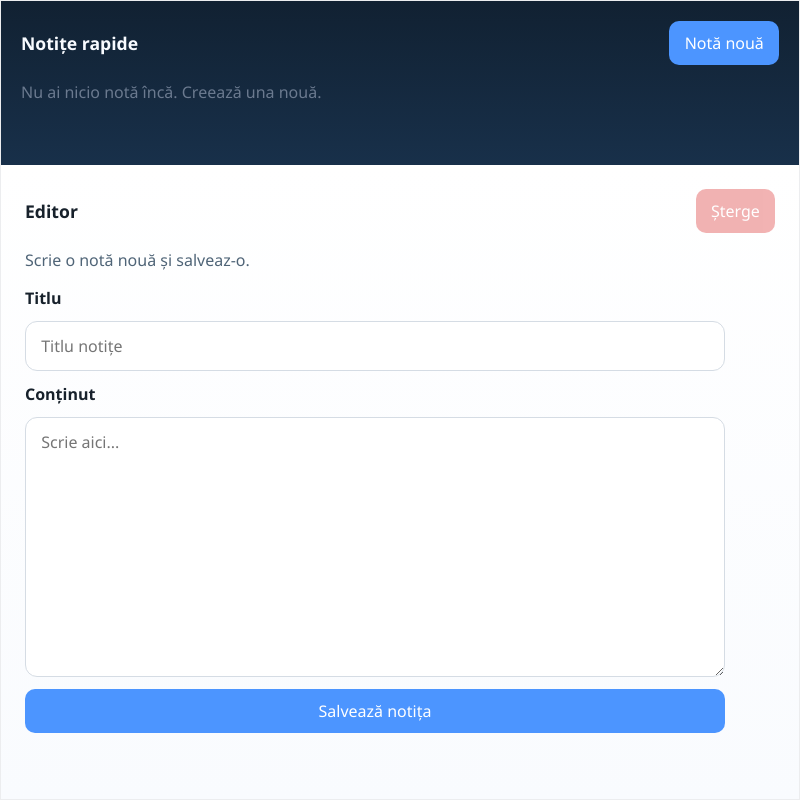
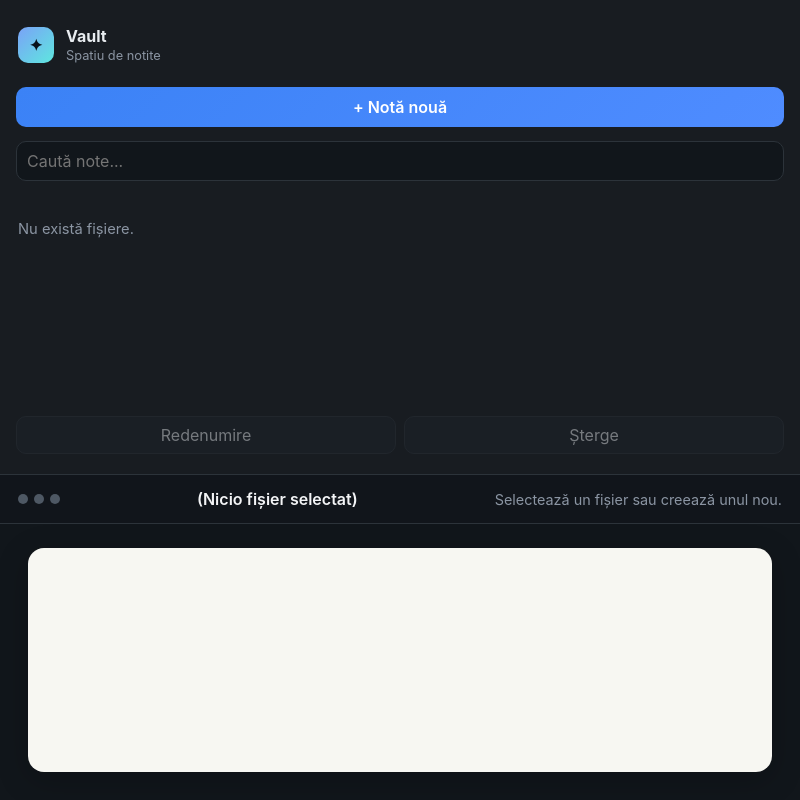
Before and after one commit to SKOBOCKI/todo, an Electron app: page index.html in a window 800 px wide. Drawn offline with Linux system fonts and the light colour scheme.

Commit message:
update the design

```diff
--- a/index.html
+++ b/index.html
@@ -3,44 +3,60 @@
   <head>
     <meta charset="UTF-8" />
     <meta name="viewport" content="width=device-width, initial-scale=1.0" />
-    <title>Notițe rapide</title>
+    <title>Vault Notes</title>
     <link rel="stylesheet" href="styles.css" />
   </head>
   <body>
-    <div class="app">
+    <div class="workspace">
       <aside class="sidebar">
-        <div class="sidebar-header">
-          <h1>Notițe rapide</h1>
-          <button id="new-note" type="button">Notă nouă</button>
+        <div class="brand">
+          <div class="brand-mark">✦</div>
+          <div>
+            <h1>Vault</h1>
+            <p>Spatiu de notite</p>
+          </div>
         </div>
-        <div id="note-list" class="note-list"></div>
+
+        <button id="new-note" class="primary-btn" type="button">
+          + Notă nouă
+        </button>
+
+        <div class="sidebar-toolbar">
+          <input id="filter" placeholder="Caută note..." />
+        </div>
+
+        <div id="note-list" class="note-list" role="list"></div>
+
+        <div class="sidebar-actions">
+          <button id="rename-note" type="button" disabled>Redenumire</button>
+          <button id="delete-note" type="button" disabled>Șterge</button>
+        </div>
       </aside>
 
-      <main class="editor">
-        <div class="toolbar">
-          <h2>Editor</h2>
-          <button id="delete-note" type="button" disabled>Șterge</button>
-        </div>
-        <p id="status" class="status">Alege o notă sau creează una nouă.</p>
+      <main class="editor-shell">
+        <header class="topbar">
+          <div class="topbar-left">
+            <span class="dot"></span>
+            <span class="dot"></span>
+            <span class="dot"></span>
+          </div>
+          <div class="topbar-title" id="file-title">Selectează o notă</div>
+          <div class="topbar-right">
+            <span id="status" class="status"
+              >Alege o pagină sau creează una nouă.</span
+            >
+          </div>
+        </header>
 
-        <form id="note-form" class="note-form">
-          <label for="title">Titlu</label>
-          <input
-            id="title"
-            name="title"
-            type="text"
-            placeholder="Titlu notițe"
-          />
-
-          <label for="content">Conținut</label>
-          <textarea
-            id="content"
-            name="content"
-            placeholder="Scrie aici..."
-          ></textarea>
-
-          <button class="primary" type="submit">Salvează notița</button>
-        </form>
+        <section class="canvas-panel">
+          <div
+            id="canvas"
+            class="canvas"
+            contenteditable="true"
+            spellcheck="false"
+            aria-label="Editor text"
+          ></div>
+        </section>
       </main>
     </div>
 
--- a/package.json
+++ b/package.json
@@ -2,8 +2,8 @@
   "name": "my-electron-app",
   "version": "1.0.0",
   "scripts": {
-    "start": "electron .",
-    "desktop": "electron .",
+    "start": "bash ./launch-app.sh",
+    "desktop": "bash ./launch-app.sh",
     "serve": "node server.js",
     "test": "node --test"
   },
--- a/renderer.js
+++ b/renderer.js
@@ -7,13 +7,14 @@ import {
 } from "./notes.mjs";
 
 const storage = window.localStorage;
-const noteForm = document.querySelector("#note-form");
 const noteList = document.querySelector("#note-list");
-const titleInput = document.querySelector("#title");
-const contentInput = document.querySelector("#content");
 const statusLine = document.querySelector("#status");
 const deleteButton = document.querySelector("#delete-note");
 const newButton = document.querySelector("#new-note");
+const renameButton = document.querySelector("#rename-note");
+const filterInput = document.querySelector("#filter");
+const fileTitle = document.querySelector("#file-title");
+const canvas = document.querySelector("#canvas");
 
 let notes = loadNotes(storage);
 let selectedNoteId = null;
@@ -28,26 +29,45 @@ function formatDate(isoString) {
   }).format(date);
 }
 
-function renderNotes() {
+function debounce(fn, ms = 250) {
+  let t;
+  return (...args) => {
+    clearTimeout(t);
+    t = setTimeout(() => fn(...args), ms);
+  };
+}
+
+function escapeHtml(s) {
+  return String(s).replace(
+    /[&<>\"]/g,
+    (m) => ({ "&": "&amp;", "<": "&lt;", ">": "&gt;", '"': "&quot;" })[m],
+  );
+}
+
+function renderNotes(filter = "") {
   noteList.innerHTML = "";
 
-  if (notes.length === 0) {
+  const list = notes.filter((n) =>
+    n.title.toLowerCase().includes(filter.toLowerCase()),
+  );
+  if (list.length === 0) {
     const empty = document.createElement("p");
     empty.className = "empty-state";
-    empty.textContent = "Nu ai nicio notă încă. Creează una nouă.";
+    empty.textContent = "Nu există fișiere.";
     noteList.appendChild(empty);
     return;
   }
 
   const fragment = document.createDocumentFragment();
-
-  notes.forEach((note) => {
-    const item = document.createElement("button");
-    item.type = "button";
+  list.forEach((note) => {
+    const item = document.createElement("div");
     item.className = `note-item${note.id === selectedNoteId ? " active" : ""}`;
+    item.setAttribute("role", "listitem");
     item.innerHTML = `
-      <strong>${note.title}</strong>
-      <span>${formatDate(note.updatedAt)}</span>
+      <div class="meta">
+        <strong>${escapeHtml(note.title)}</strong>
+        <span>${formatDate(note.updatedAt)}</span>
+      </div>
     `;
     item.addEventListener("click", () => selectNote(note.id));
     fragment.appendChild(item);
@@ -60,72 +80,76 @@ function updateStatus(message) {
   statusLine.textContent = message;
 }
 
-function resetForm() {
-  titleInput.value = "";
-  contentInput.value = "";
+function resetSelection() {
   selectedNoteId = null;
+  fileTitle.textContent = "(Nicio fișier selectat)";
+  canvas.innerHTML = "";
   deleteButton.disabled = true;
-  updateStatus("Scrie o notă nouă și salveaz-o.");
+  renameButton.disabled = true;
+  updateStatus("Selectează un fișier sau creează unul nou.");
 }
 
 function selectNote(noteId) {
   const note = notes.find((item) => item.id === noteId);
-  if (!note) {
-    return;
-  }
+  if (!note) return;
 
   selectedNoteId = note.id;
-  titleInput.value = note.title;
-  contentInput.value = note.content;
+  fileTitle.textContent = note.title;
+  canvas.innerText = note.content || "";
   deleteButton.disabled = false;
-  updateStatus(`Se editează: ${note.title}`);
+  renameButton.disabled = false;
+  updateStatus(`Editezi: ${note.title}`);
+  renderNotes(filterInput?.value || "");
+}
+
+// removed legacy form-based save/delete handlers
+
+const saveCanvasDebounced = debounce(() => {
+  if (!selectedNoteId) return;
+  const content = canvas.innerText.replace(/\u00A0/g, " ");
+  notes = updateNote(notes, selectedNoteId, { content });
+  saveNotes(notes, storage);
+  updateStatus("Salvat");
+}, 400);
+
+function createNewFile() {
+  const idx = notes.length + 1;
+  notes = addNote(notes, `Fișier ${idx}`, "");
+  selectedNoteId = notes[0].id;
+  saveNotes(notes, storage);
+  selectNote(selectedNoteId);
+}
+
+function renameSelected() {
+  if (!selectedNoteId) return;
+  const note = notes.find((n) => n.id === selectedNoteId);
+  const newName = prompt("Numele nou al fișierului:", note.title);
+  if (!newName) return;
+  notes = updateNote(notes, selectedNoteId, { title: newName });
+  saveNotes(notes, storage);
+  selectNote(selectedNoteId);
+}
+
+function deleteSelectedNote() {
+  if (!selectedNoteId) return;
+  if (!confirm("Ștergi fișierul selectat?")) return;
+  notes = deleteNote(notes, selectedNoteId);
+  saveNotes(notes, storage);
+  resetSelection();
   renderNotes();
 }
 
-function saveCurrentNote(event) {
-  event.preventDefault();
+newButton.addEventListener("click", createNewFile);
+deleteButton.addEventListener("click", deleteSelectedNote);
+renameButton.addEventListener("click", renameSelected);
 
-  const title = titleInput.value.trim();
-  const content = contentInput.value.trim();
+filterInput?.addEventListener("input", (e) => renderNotes(e.target.value));
 
-  if (!title && !content) {
-    updateStatus("Adaugă un titlu sau un conținut înainte de a salva.");
-    return;
-  }
-
-  if (selectedNoteId) {
-    notes = updateNote(notes, selectedNoteId, { title, content });
-    updateStatus("Notița a fost actualizată.");
-  } else {
-    const created = addNote(notes, title, content);
-    notes = created;
-    selectedNoteId = notes[0].id;
-    updateStatus("Notița a fost creată.");
-  }
-
-  saveNotes(notes, storage);
-  renderNotes();
-}
-
-function deleteSelectedNote() {
-  if (!selectedNoteId) {
-    return;
-  }
-
-  notes = deleteNote(notes, selectedNoteId);
-  saveNotes(notes, storage);
-  resetForm();
-  renderNotes();
-  updateStatus("Notița a fost ștearsă.");
-}
-
-newButton.addEventListener("click", () => {
-  resetForm();
-  renderNotes();
+canvas?.addEventListener("input", saveCanvasDebounced);
+canvas?.addEventListener("paste", (e) => {
+  setTimeout(saveCanvasDebounced, 50);
 });
 
-deleteButton.addEventListener("click", deleteSelectedNote);
-noteForm.addEventListener("submit", saveCurrentNote);
-
-resetForm();
+// init
+resetSelection();
 renderNotes();
--- a/styles.css
+++ b/styles.css
@@ -1,8 +1,14 @@
 :root {
-  color-scheme: light dark;
-  font-family: "Segoe UI", sans-serif;
-  background: #f4f7fb;
-  color: #17212b;
+  color-scheme: dark;
+  font-family: "Inter", "Segoe UI", sans-serif;
+  --bg: #0f1215;
+  --panel: #181c21;
+  --panel-2: #22272d;
+  --line: #2c333a;
+  --text: #e8ecf0;
+  --muted: #8b95a3;
+  --accent: #7aa2f7;
+  --accent-2: #3b82f6;
 }
 
 * {
@@ -12,170 +18,211 @@
 body {
   margin: 0;
   min-height: 100vh;
-  padding: 24px;
-  display: flex;
-  justify-content: center;
-  align-items: stretch;
-  background: radial-gradient(
-    circle at top,
-    #eef4ff 0%,
-    #f3f7fd 45%,
-    #e8eef8 100%
-  );
+  background: linear-gradient(135deg, #0b0d10, #14191f 55%, #171b21);
+  color: var(--text);
 }
 
 button,
-input,
-textarea {
+input {
   font: inherit;
-}
-
-.app {
-  display: grid;
-  grid-template-columns: minmax(260px, 320px) 1fr;
-  width: min(100%, 1200px);
-  min-height: calc(100vh - 48px);
-  border-radius: 24px;
-  overflow: hidden;
-  box-shadow: 0 24px 60px rgba(17, 33, 50, 0.18);
-  border: 1px solid rgba(17, 33, 50, 0.08);
-  background: white;
-}
-
-.sidebar {
-  background: linear-gradient(180deg, #112132 0%, #18304a 100%);
-  color: #f8fbff;
-  padding: 1.25rem;
-  display: flex;
-  flex-direction: column;
-  gap: 1rem;
-}
-
-.sidebar-header,
-.toolbar {
-  display: flex;
-  align-items: center;
-  justify-content: space-between;
-  gap: 0.75rem;
-}
-
-h1,
-h2 {
-  margin: 0;
-  font-size: 1.1rem;
 }
 
 button {
   border: none;
-  border-radius: 10px;
   cursor: pointer;
-  transition:
-    transform 0.2s ease,
-    opacity 0.2s ease;
 }
 
-button:hover {
-  transform: translateY(-1px);
+.workspace {
+  display: grid;
+  grid-template-columns: minmax(280px, 320px) 1fr;
+  min-height: 100vh;
 }
 
-#new-note,
-#delete-note,
-.primary {
-  background: #4c95ff;
-  color: white;
-  padding: 0.7rem 0.95rem;
+.sidebar {
+  background: var(--panel);
+  border-right: 1px solid var(--line);
+  padding: 20px 16px;
+  display: flex;
+  flex-direction: column;
+  gap: 14px;
 }
 
-#delete-note {
-  background: #e25757;
+.brand {
+  display: flex;
+  align-items: center;
+  gap: 12px;
+  padding: 6px 2px 10px;
 }
 
-#delete-note:disabled {
-  opacity: 0.45;
-  cursor: not-allowed;
-  transform: none;
+.brand-mark {
+  width: 36px;
+  height: 36px;
+  border-radius: 10px;
+  background: linear-gradient(135deg, var(--accent), #5ee7df);
+  display: grid;
+  place-items: center;
+  color: #08111c;
+  font-weight: 800;
+}
+
+.brand h1 {
+  margin: 0;
+  font-size: 1rem;
+}
+
+.brand p {
+  margin: 2px 0 0;
+  color: var(--muted);
+  font-size: 0.8rem;
+}
+
+.primary-btn {
+  background: linear-gradient(135deg, var(--accent-2), #4f8cff);
+  color: white;
+  padding: 10px 12px;
+  border-radius: 10px;
+  font-weight: 600;
+}
+
+.sidebar-toolbar input {
+  width: 100%;
+  border: 1px solid var(--line);
+  border-radius: 10px;
+  background: #11161b;
+  color: var(--text);
+  padding: 9px 10px;
 }
 
 .note-list {
   display: flex;
   flex-direction: column;
-  gap: 0.6rem;
+  gap: 8px;
+  overflow: auto;
+  padding-right: 2px;
+}
+
+.note-item {
+  padding: 10px 12px;
+  border-radius: 10px;
+  border: 1px solid transparent;
+  color: var(--text);
+  cursor: pointer;
+  background: transparent;
+}
+
+.note-item.active {
+  background: var(--panel-2);
+  border-color: var(--line);
+}
+
+.note-item .meta {
+  display: flex;
+  justify-content: space-between;
+  align-items: center;
+  gap: 8px;
+}
+
+.note-item strong {
+  font-size: 0.95rem;
+  font-weight: 600;
+}
+
+.note-item span {
+  color: var(--muted);
+  font-size: 0.74rem;
+  white-space: nowrap;
+}
+
+.sidebar-actions {
+  display: flex;
+  gap: 8px;
+  margin-top: auto;
+}
+
+.sidebar-actions button {
+  flex: 1;
+  padding: 8px 10px;
+  border-radius: 10px;
+  background: #1d232b;
+  color: var(--text);
+  border: 1px solid var(--line);
+}
+
+.sidebar-actions button:disabled {
+  opacity: 0.45;
+  cursor: not-allowed;
+}
+
+.editor-shell {
+  display: flex;
+  flex-direction: column;
+  background: #11161b;
+}
+
+.topbar {
+  display: flex;
+  align-items: center;
+  justify-content: space-between;
+  padding: 14px 18px;
+  border-bottom: 1px solid var(--line);
+  background: rgba(17, 22, 27, 0.9);
+}
+
+.topbar-left {
+  display: flex;
+  gap: 6px;
+}
+
+.dot {
+  width: 10px;
+  height: 10px;
+  border-radius: 50%;
+  background: #4e5864;
+}
+
+.topbar-title {
+  font-weight: 600;
+  color: #f3f4f6;
+}
+
+.status {
+  color: var(--muted);
+  font-size: 0.9rem;
+}
+
+.canvas-panel {
+  flex: 1;
+  padding: 24px 28px 28px;
   overflow: auto;
 }
 
-.note-item {
-  background: rgba(255, 255, 255, 0.08);
-  color: inherit;
-  padding: 0.8rem;
-  text-align: left;
-  display: flex;
-  flex-direction: column;
-  gap: 0.35rem;
-}
-
-.note-item.active {
-  background: #1f4d78;
-}
-
-.note-item span {
-  font-size: 0.8rem;
-  opacity: 0.75;
-}
-
-.editor {
-  padding: 1.5rem;
-  display: flex;
-  flex-direction: column;
-  gap: 1rem;
-  background: linear-gradient(180deg, #ffffff 0%, #f9fbfe 100%);
-}
-
-.status {
-  margin: 0;
-  color: #4f6477;
-}
-
-.note-form {
-  display: flex;
-  flex-direction: column;
-  gap: 0.75rem;
-  max-width: 700px;
-}
-
-.note-form label {
-  font-weight: 600;
-}
-
-.note-form input,
-.note-form textarea {
-  border: 1px solid #d5dce4;
-  border-radius: 12px;
-  padding: 0.8rem 0.95rem;
-  background: white;
-}
-
-.note-form textarea {
-  min-height: 260px;
-  resize: vertical;
+.canvas {
+  min-height: 100%;
+  border-radius: 16px;
+  background: #f7f7f2;
+  color: #1f2328;
+  padding: 28px 32px;
+  box-shadow: 0 8px 32px rgba(0, 0, 0, 0.22);
+  outline: none;
+  font-family: "Georgia", "Times New Roman", serif;
+  font-size: 17px;
+  line-height: 1.7;
+  white-space: pre-wrap;
 }
 
 .empty-state {
-  color: #6b7a8f;
-  margin: 0;
+  color: var(--muted);
+  font-size: 0.92rem;
+  padding: 10px 2px;
 }
 
-@media (max-width: 800px) {
-  body {
-    padding: 0;
-  }
-
-  .app {
+@media (max-width: 900px) {
+  .workspace {
     grid-template-columns: 1fr;
-    min-height: 100vh;
-    border-radius: 0;
   }
 
   .sidebar {
-    min-height: auto;
+    border-right: 0;
+    border-bottom: 1px solid var(--line);
   }
 }
```
Also changed, not shown: 1 other file.
